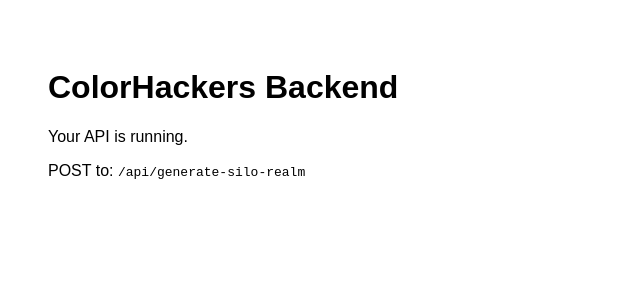
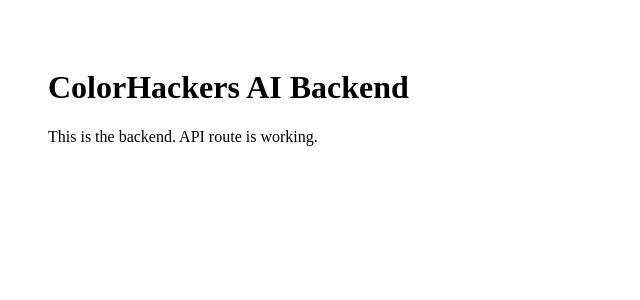
Before and after one commit to COLORHACKERS/colorhackers-ai-backend, a Next.js app: page / in a window 1280 px wide. Shown: the top 300 px of the page, without its empty margins (0-640 px from the left). Built offline with nearby package versions, Linux system fonts and the light colour scheme.

Commit message:
Update page.tsx

```diff
--- a/app/page.tsx
+++ b/app/page.tsx
@@ -1,11 +1,8 @@
 export default function Home() {
   return (
-    <main style={{ padding: 40, fontFamily: "sans-serif" }}>
-      <h1>ColorHackers Backend</h1>
-      <p>Your API is running.</p>
-      <p>
-        POST to: <code>/api/generate-silo-realm</code>
-      </p>
-    </main>
+    <div style={{ padding: 40 }}>
+      <h1>ColorHackers AI Backend</h1>
+      <p>This is the backend. API route is working.</p>
+    </div>
   );
 }
```
